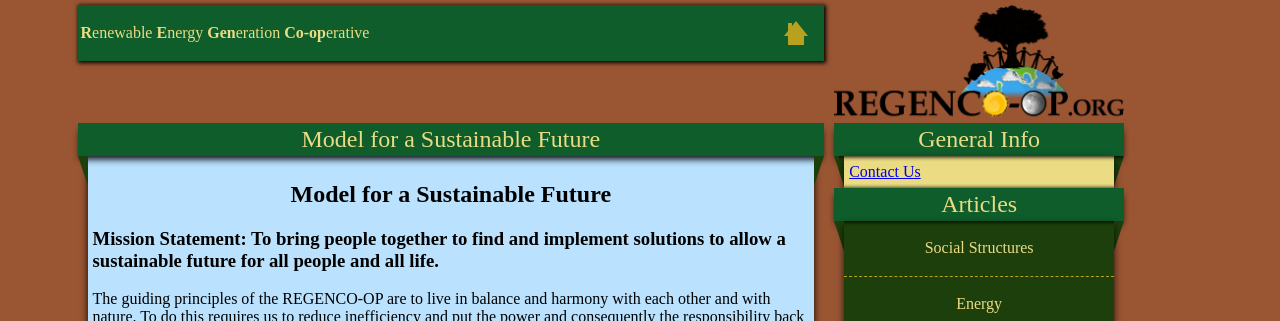
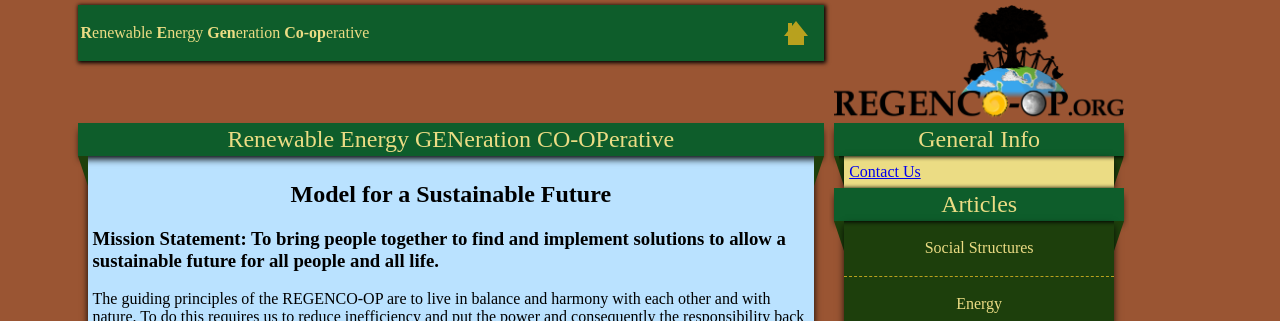
Before and after one commit to joshhennen/RegenCo-op, a Jekyll site: the page built from docs/index.md, in a window 1280 px wide. Shown: the top 321 px of the page. Built offline with Jekyll 4.4.1, drawn with Linux system fonts in a browser that asks for light colours; our own code applies the rules of GitHub Pages for plain Markdown files.

Commit message:
Update index.md

```diff
--- a/docs/index.md
+++ b/docs/index.md
@@ -1,5 +1,6 @@
 ---
 layout: article
+title: Renewable Energy GENeration CO-OPerative
 ---
 
 ## Model for a Sustainable Future
```
